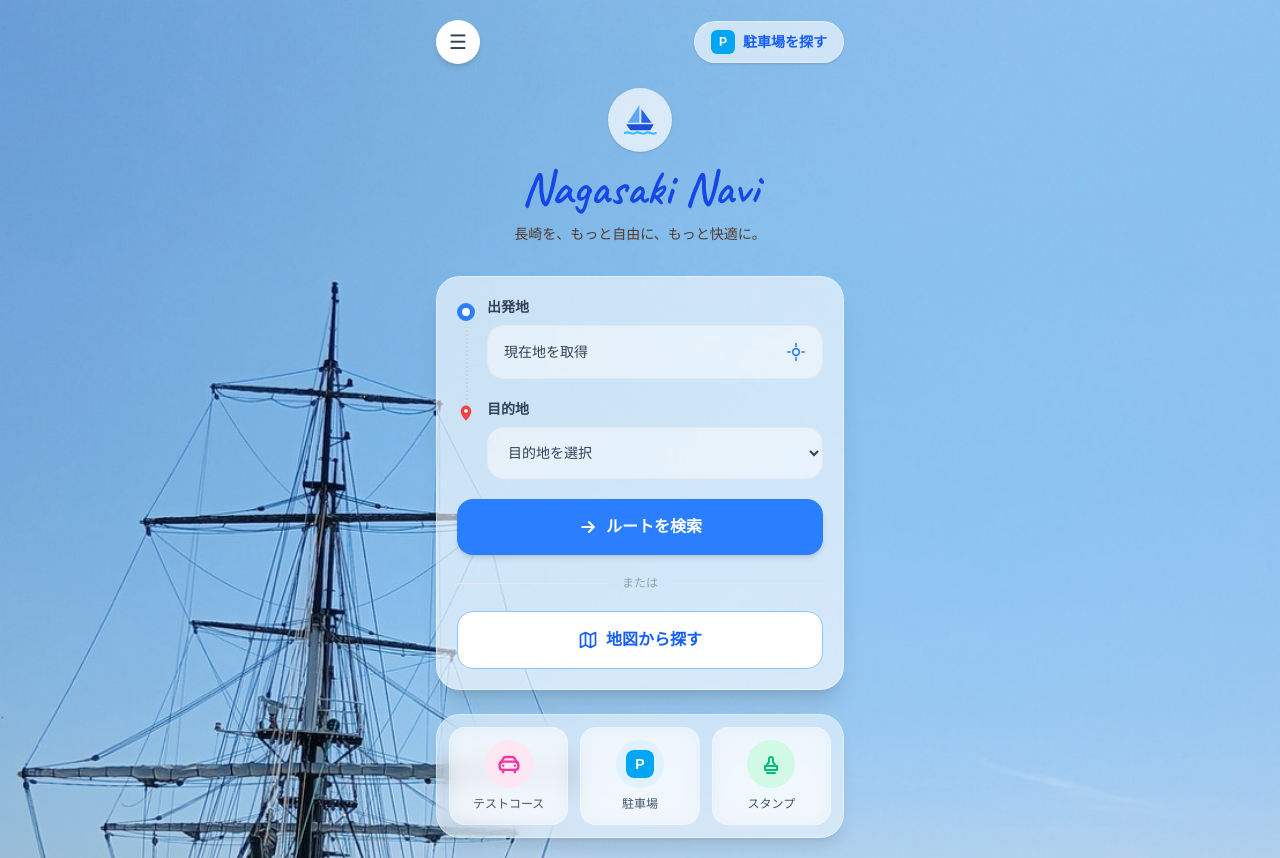
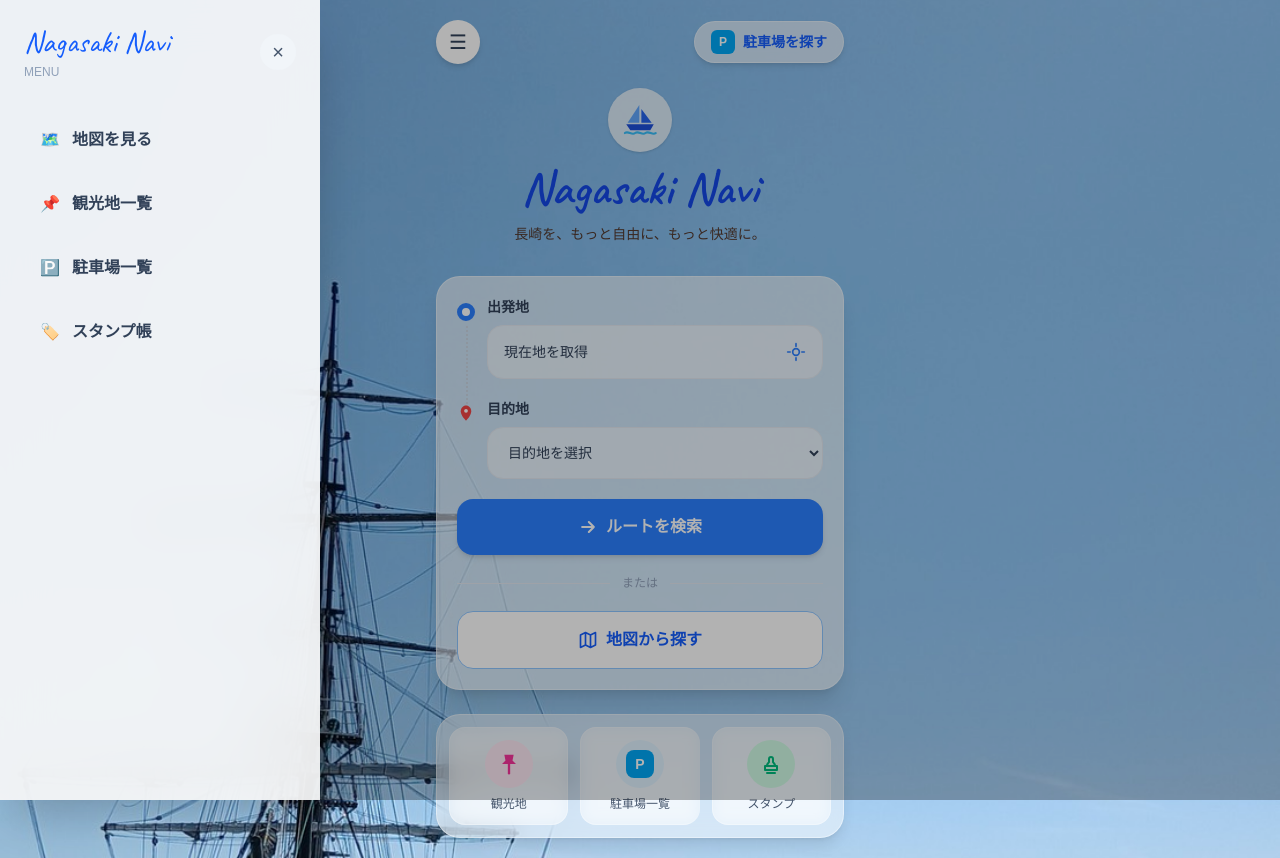
Before and after one commit to sato07f-ui/nagasaki-navi, a Next.js app: page /start in a window 1280 px wide. Both pictures are taken after a click on the button "メニュー". Built offline with nearby package versions, Linux system fonts and the light colour scheme; a web font is replaced by a local one.

Commit message:
スタート画面作成

```diff
--- a/src/components/StartScreen.tsx
+++ b/src/components/StartScreen.tsx
@@ -3,6 +3,8 @@
 import Link from "next/link";
 import { useState } from "react";
 import { Caveat , Zen_Maru_Gothic } from "next/font/google";
+import spots from "../data/spot.json";
+import parkings from "../data/parking.json";
 
 const caveat = Caveat({
     subsets: ["latin"],
@@ -18,6 +20,38 @@ const [location, setLocation] = useState("現在地を取得");
 const [destination, setDestination] = useState("");
 const[latitude, setLatitude] = useState<number | null>(null);
 const[longitude, setLongitude] = useState<number | null>(null);
+const[showSpots, setShowSpots] = useState(false);
+const [showStamps, setShowStamps] = useState(false);
+const [showParkings, setShowParkings] = useState(false);
+const [showMenu, setShowMenu] = useState(false);
+const [collectedStamps, setCollectedStamps] = useState<string[]>([
+  "chinatown",
+]);
+
+const getDistance = (
+  lat1: number,
+  lng1: number,
+  lat2: number,
+  lng2: number
+) => {
+  const R = 6371000; // 地球の半径（m）
+
+  const toRad = (value: number) => (value * Math.PI) / 180;
+
+  const dLat = toRad(lat2 - lat1);
+  const dLng = toRad(lng2 - lng1);
+
+  const a =
+    Math.sin(dLat / 2) * Math.sin(dLat / 2) +
+    Math.cos(toRad(lat1)) *
+      Math.cos(toRad(lat2)) *
+      Math.sin(dLng / 2) *
+      Math.sin(dLng / 2);
+
+  const c = 2 * Math.atan2(Math.sqrt(a), Math.sqrt(1 - a));
+
+  return R * c;
+};
 
 const getCurrentLocation = () => {
   if (!navigator.geolocation) {
@@ -34,6 +68,27 @@ const getCurrentLocation = () => {
 
       setLatitude(latitude);
       setLongitude(longitude);
+
+      // 現在地から58m以内の観光地を探す
+const nearbySpots = spots.filter((spot) => {
+  const distance = getDistance(
+    latitude,
+    longitude,
+    spot.lat,
+    spot.lng
+  );
+
+  return distance <= 50;
+});
+
+// 58m以内の観光地があればスタンプを獲得
+if (nearbySpots.length > 0) {
+  setCollectedStamps((prev) => {
+    const newStamps = nearbySpots.map((spot) => spot.id);
+
+    return [...new Set([...prev, ...newStamps])];
+  });
+}
 
       try {
         const response = await fetch(
@@ -68,19 +123,23 @@ const getCurrentLocation = () => {
         {/* 上部 */}
         <div className="flex items-center justify-between">
           <button
+            type="button"
+            onClick={() => setShowMenu(true)}
             className="flex h-11 w-11 items-center justify-center rounded-full bg-white text-xl text-slate-700 shadow-md"
             aria-label="メニュー"
           >
             ☰
           </button>
 
-          <button className="flex items-center gap-2 rounded-full border border-white/40 bg-white/60 px-4 py-2 text-sm font-semibold text-blue-600 shadow-sm transition hover:bg-white/60 active:scale-95">
+          <Link
+  href="/?mode=parking"
+  className="flex items-center gap-2 rounded-full border border-white/40 bg-white/60 px-4 py-2 text-sm font-semibold text-blue-600 shadow-md backdrop-blur-md transition hover:bg-white/75 active:scale-95"
+>
   <span className="flex h-6 w-6 items-center justify-center rounded-md bg-sky-500 text-xs font-bold text-white">
     P
   </span>
-
   駐車場を探す
-</button>
+</Link>
         </div>
 
         {/* タイトル */}
@@ -211,20 +270,12 @@ const getCurrentLocation = () => {
   <option value="" disabled>
     目的地を選択
   </option>
+{spots.map((spot) => (
+  <option key={spot.id} value={spot.id}>
+    {spot.name}
+  </option>
+))}
 
-  <option value="中華街">中華街</option>
-  <option value="グラバー園">グラバー園</option>
-  <option value="出島">出島</option>
-  <option value="眼鏡橋">眼鏡橋</option>
-  <option value="稲佐山">稲佐山</option>
-  <option value="大浦天主堂">大浦天主堂</option>
-  <option value="平和公園">平和公園</option>
-  <option value="長崎駅周辺の商業施設">
-    長崎駅周辺の商業施設
-  </option>
-  <option value="原爆資料館">原爆資料館</option>
-  <option value="浦上天主堂">浦上天主堂</option>
-  <option value="浜町アーケード">浜町アーケード</option>
 </select>
     </div>
   </div>
@@ -289,8 +340,10 @@ const getCurrentLocation = () => {
 <div className="mt-auto pt-6">
   <div className="grid grid-cols-3 gap-3 rounded-3xl border border-white/40 bg-white/50 p-3 shadow-lg backdrop-blur-md">
 
-    {/* テストコース */}
-    <button className="flex flex-col items-center rounded-2xl border border-white/30 bg-white/35 p-3 backdrop-blur-sm transition hover:bg-white/50 active:scale-95">
+    {/* 観光地 */}
+    <button
+    onClick={() => setShowSpots(true)}
+    className="flex flex-col items-center rounded-2xl border border-white/30 bg-white/35 p-3 backdrop-blur-sm transition hover:bg-white/50 active:scale-95">
       <div className="flex h-12 w-12 items-center justify-center rounded-full bg-pink-100">
         <svg
   viewBox="0 0 24 24"
@@ -298,32 +351,12 @@ const getCurrentLocation = () => {
   fill="none"
   xmlns="http://www.w3.org/2000/svg"
 >
-  {/* 車体 */}
   <path
-    d="M5 11L7 7.5C7.4 6.6 8.2 6 9.2 6H14.8C15.8 6 16.6 6.6 17 7.5L19 11"
-    stroke="currentColor"
-    strokeWidth="2"
-    strokeLinecap="round"
-    strokeLinejoin="round"
+    d="M8 4H16L15 9L18 12H6L9 9L8 4Z"
+    fill="currentColor"
   />
-
-  <rect
-    x="4"
-    y="10"
-    width="16"
-    height="7"
-    rx="2.5"
-    stroke="currentColor"
-    strokeWidth="2"
-  />
-
-  {/* ライト */}
-  <circle cx="7" cy="13.5" r="1" fill="currentColor" />
-  <circle cx="17" cy="13.5" r="1" fill="currentColor" />
-
-  {/* タイヤ */}
   <path
-    d="M7 17V19M17 17V19"
+    d="M12 12V20"
     stroke="currentColor"
     strokeWidth="2"
     strokeLinecap="round"
@@ -332,12 +365,14 @@ const getCurrentLocation = () => {
       </div>
 
       <span className="mt-2 text-xs font-medium text-slate-600">
-        テストコース
+        観光地
       </span>
     </button>
 
     {/* 駐車場 */}
-    <button className="flex flex-col items-center rounded-2xl border border-white/30 bg-white/35 p-3 backdrop-blur-sm transition hover:bg-white/50 active:scale-95">
+    <button
+    onClick={() => setShowParkings(true)}
+    className="flex flex-col items-center rounded-2xl border border-white/30 bg-white/35 p-3 backdrop-blur-sm transition hover:bg-white/50 active:scale-95">
       <div className="flex h-12 w-12 items-center justify-center rounded-full bg-sky-100">
         <div className="flex h-7 w-7 items-center justify-center rounded-lg bg-sky-500 text-sm font-bold text-white">
           P
@@ -345,12 +380,14 @@ const getCurrentLocation = () => {
       </div>
 
       <span className="mt-2 text-xs font-medium text-slate-600">
-        駐車場
+        駐車場一覧
       </span>
     </button>
 
     {/* スタンプ */}
-    <button className="flex flex-col items-center rounded-2xl border border-white/30 bg-white/35 p-3 backdrop-blur-sm transition hover:bg-white/50 active:scale-95">
+    <button
+    onClick={() => setShowStamps(true)}
+    className="flex flex-col items-center rounded-2xl border border-white/30 bg-white/35 p-3 backdrop-blur-sm transition hover:bg-white/50 active:scale-95">
       <div className="flex h-12 w-12 items-center justify-center rounded-full bg-emerald-100">
         <svg
           viewBox="0 0 24 24"
@@ -388,6 +425,298 @@ const getCurrentLocation = () => {
 </div>
 
       </div>
+    {/* 観光地一覧モーダル */}
+{showSpots && (
+  <div className="fixed inset-0 z-50 flex items-center justify-center bg-black/30 px-5">
+    <div className="max-h-[75vh] w-full max-w-md overflow-y-auto rounded-3xl border border-white/40 bg-white/80 p-5 shadow-2xl backdrop-blur-md">
+
+      {/* タイトル */}
+      <div className="mb-5 flex items-center justify-between">
+        <h2 className="text-xl font-bold text-slate-800">
+          観光地一覧
+        </h2>
+
+        <button
+          type="button"
+          onClick={() => setShowSpots(false)}
+          className="flex h-9 w-9 items-center justify-center rounded-full bg-white/70 text-xl text-slate-600"
+        >
+          ×
+        </button>
+      </div>
+
+      {/* 観光地 */}
+      <div className="space-y-3">
+        {spots.map((spot) => (
+          <div
+            key={spot.id}
+            className="rounded-2xl bg-white/70 p-4"
+          >
+            <div className="flex gap-3">
+              <span className="text-pink-500">📌</span>
+
+              <div>
+                <h3 className="font-bold text-slate-800">
+                  {spot.name}
+                </h3>
+
+                <p className="mt-1 text-sm leading-6 text-slate-600">
+                  {spot.description}
+                </p>
+              </div>
+            </div>
+          </div>
+        ))}
+      </div>
+
+    </div>
+  </div>
+)}
+{/* スタンプ帳モーダル */}
+{showStamps && (
+  <div className="fixed inset-0 z-50 flex items-center justify-center bg-black/30 px-5">
+    <div className="max-h-[75vh] w-full max-w-md overflow-y-auto rounded-3xl border border-white/40 bg-white/85 p-5 shadow-2xl backdrop-blur-md">
+
+      {/* タイトル */}
+      <div className="mb-2 flex items-center justify-between">
+        <div>
+          <h2 className="text-xl font-bold text-slate-800">
+            長崎スタンプ帳
+          </h2>
+          <p className="mt-1 text-xs text-slate-500">
+            観光地を巡ってスタンプを集めよう！
+          </p>
+        </div>
+
+        <button
+          type="button"
+          onClick={() => setShowStamps(false)}
+          className="flex h-9 w-9 items-center justify-center rounded-full bg-white/70 text-xl text-slate-600"
+        >
+          ×
+        </button>
+      </div>
+
+      {/* 獲得数 */}
+      <div className="my-5 text-center">
+        <span className="text-2xl font-bold text-emerald-500">
+          {collectedStamps.length}
+        </span>
+        <span className="text-sm font-semibold text-slate-500">
+          {" "} / {spots.length} GET!
+        </span>
+      </div>
+
+      {/* スタンプ一覧 */}
+      <div className="grid grid-cols-2 gap-3">
+        {spots.map((spot) => (
+          <div
+            key={spot.id}
+            className="flex flex-col items-center rounded-2xl bg-white/70 p-4"
+          >
+            {collectedStamps.includes(spot.id) ? (
+  /* 獲得済み */
+  <div className="flex h-20 w-20 rotate-[-8deg] items-center justify-center rounded-full border-4 border-emerald-400 bg-emerald-50">
+    <div className="text-center text-emerald-500">
+      <div className="text-2xl font-black">✓</div>
+      <div className="text-[10px] font-bold">GET!</div>
+    </div>
+  </div>
+) : (
+  /* 未獲得 */
+  <div className="flex h-20 w-20 items-center justify-center rounded-full border-2 border-dashed border-slate-300 bg-slate-50">
+    <svg
+      viewBox="0 0 24 24"
+      className="h-7 w-7 text-slate-300"
+      fill="none"
+      xmlns="http://www.w3.org/2000/svg"
+    >
+      <rect
+        x="6"
+        y="10"
+        width="12"
+        height="10"
+        rx="2"
+        stroke="currentColor"
+        strokeWidth="2"
+      />
+      <path
+        d="M8 10V7C8 4.8 9.8 3 12 3C14.2 3 16 4.8 16 7V10"
+        stroke="currentColor"
+        strokeWidth="2"
+        strokeLinecap="round"
+      />
+    </svg>
+  </div>
+)}
+
+            <p className="mt-3 text-center text-sm font-bold text-slate-700">
+              {spot.name}
+            </p>
+
+            <p
+  className={`mt-1 text-xs ${
+    collectedStamps.includes(spot.id)
+      ? "font-bold text-emerald-500"
+      : "text-slate-400"
+  }`}
+>
+  {collectedStamps.includes(spot.id) ? "獲得済み" : "未獲得"}
+</p>
+          </div>
+        ))}
+      </div>
+
+    </div>
+  </div>
+)}
+{/* 駐車場一覧モーダル */}
+{showParkings && (
+  <div className="fixed inset-0 z-50 flex items-center justify-center bg-black/30 px-5">
+    <div className="max-h-[75vh] w-full max-w-md overflow-y-auto rounded-3xl border border-white/40 bg-white/85 p-5 shadow-2xl backdrop-blur-md">
+
+      {/* タイトル */}
+      <div className="mb-5 flex items-center justify-between">
+        <div>
+          <h2 className="text-xl font-bold text-slate-800">
+            駐車場一覧
+          </h2>
+          <p className="mt-1 text-xs text-slate-500">
+            長崎市内の駐車場情報
+          </p>
+        </div>
+
+        <button
+          type="button"
+          onClick={() => setShowParkings(false)}
+          className="flex h-9 w-9 items-center justify-center rounded-full bg-white/70 text-xl text-slate-600"
+        >
+          ×
+        </button>
+      </div>
+
+      {/* 駐車場一覧 */}
+      <div className="space-y-3">
+        {parkings.map((parking) => (
+          <div
+            key={parking.id}
+            className="rounded-2xl bg-white/70 p-4"
+          >
+            <div className="flex items-start gap-3">
+
+              {/* Pアイコン */}
+              <div className="flex h-10 w-10 shrink-0 items-center justify-center rounded-xl bg-sky-100 font-bold text-blue-600">
+                P
+              </div>
+
+              <div className="w-full">
+                <h3 className="font-bold text-slate-800">
+                  {parking.name}
+                </h3>
+
+                <div className="mt-3 space-y-1 text-sm text-slate-600">
+                  <p>💴 {parking.price}</p>
+                  <p>🚗 {parking.capacity}台</p>
+                  <p>🕐 {parking.twentyfour_h}</p>
+                  <p>🏢 立体駐車場：{parking.three_dim}</p>
+                </div>
+
+                <a
+                  href={parking.url}
+                  target="_blank"
+                  rel="noopener noreferrer"
+                  className="mt-3 inline-block text-sm font-semibold text-blue-500 hover:text-blue-600"
+                >
+                  詳細を見る →
+                </a>
+              </div>
+            </div>
+          </div>
+        ))}
+      </div>
+
+    </div>
+  </div>
+)}
+{/* サイドメニュー */}
+{showMenu && (
+  <div className="fixed inset-0 z-50 bg-black/30">
+
+    {/* メニュー本体 */}
+    <div className="h-full w-[80%] max-w-xs bg-white/90 p-6 shadow-2xl backdrop-blur-xl">
+
+      {/* 上部 */}
+      <div className="mb-8 flex items-center justify-between">
+        <div>
+          <p className={`${caveat.className} text-3xl text-blue-600`}>
+            Nagasaki Navi
+          </p>
+          <p className="mt-1 text-xs text-slate-400">
+            MENU
+          </p>
+        </div>
+
+        <button
+          type="button"
+          onClick={() => setShowMenu(false)}
+          className="flex h-9 w-9 items-center justify-center rounded-full bg-slate-100 text-xl text-slate-600"
+        >
+          ×
+        </button>
+      </div>
+
+      {/* メニュー項目 */}
+      <div className="space-y-2">
+
+        <Link
+          href="/"
+          className="flex items-center gap-3 rounded-2xl px-4 py-4 font-semibold text-slate-700 transition hover:bg-blue-50"
+        >
+          <span>🗺️</span>
+          地図を見る
+        </Link>
+
+        <button
+          type="button"
+          onClick={() => {
+            setShowMenu(false);
+            setShowSpots(true);
+          }}
+          className="flex w-full items-center gap-3 rounded-2xl px-4 py-4 font-semibold text-slate-700 transition hover:bg-pink-50"
+        >
+          <span>📌</span>
+          観光地一覧
+        </button>
+
+        <button
+          type="button"
+          onClick={() => {
+            setShowMenu(false);
+            setShowParkings(true);
+          }}
+          className="flex w-full items-center gap-3 rounded-2xl px-4 py-4 font-semibold text-slate-700 transition hover:bg-sky-50"
+        >
+          <span>🅿️</span>
+          駐車場一覧
+        </button>
+
+        <button
+          type="button"
+          onClick={() => {
+            setShowMenu(false);
+            setShowStamps(true);
+          }}
+          className="flex w-full items-center gap-3 rounded-2xl px-4 py-4 font-semibold text-slate-700 transition hover:bg-emerald-50"
+        >
+          <span>🏷️</span>
+          スタンプ帳
+        </button>
+
+      </div>
+    </div>
+  </div>
+)}
     </main>
+
   );
 }
```
